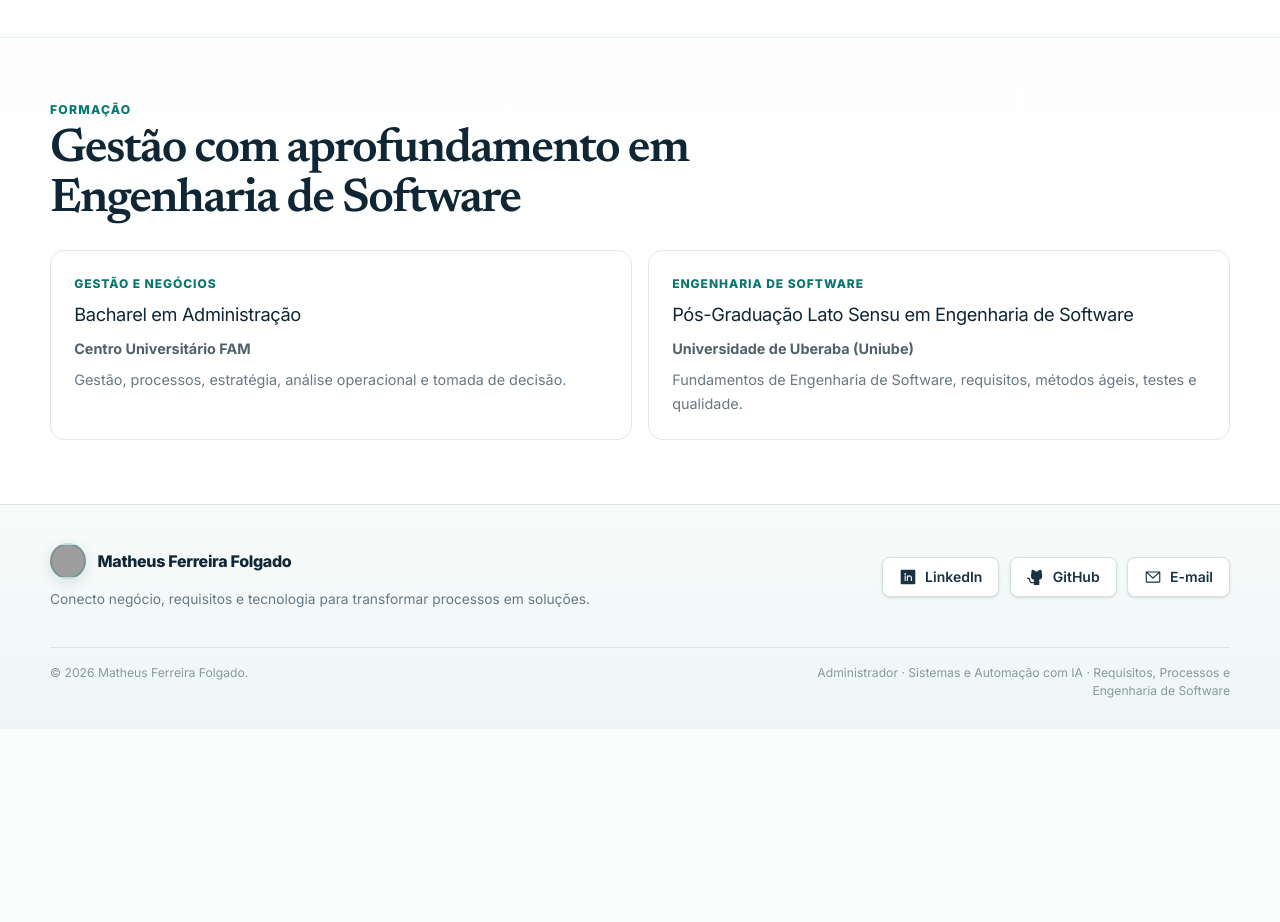
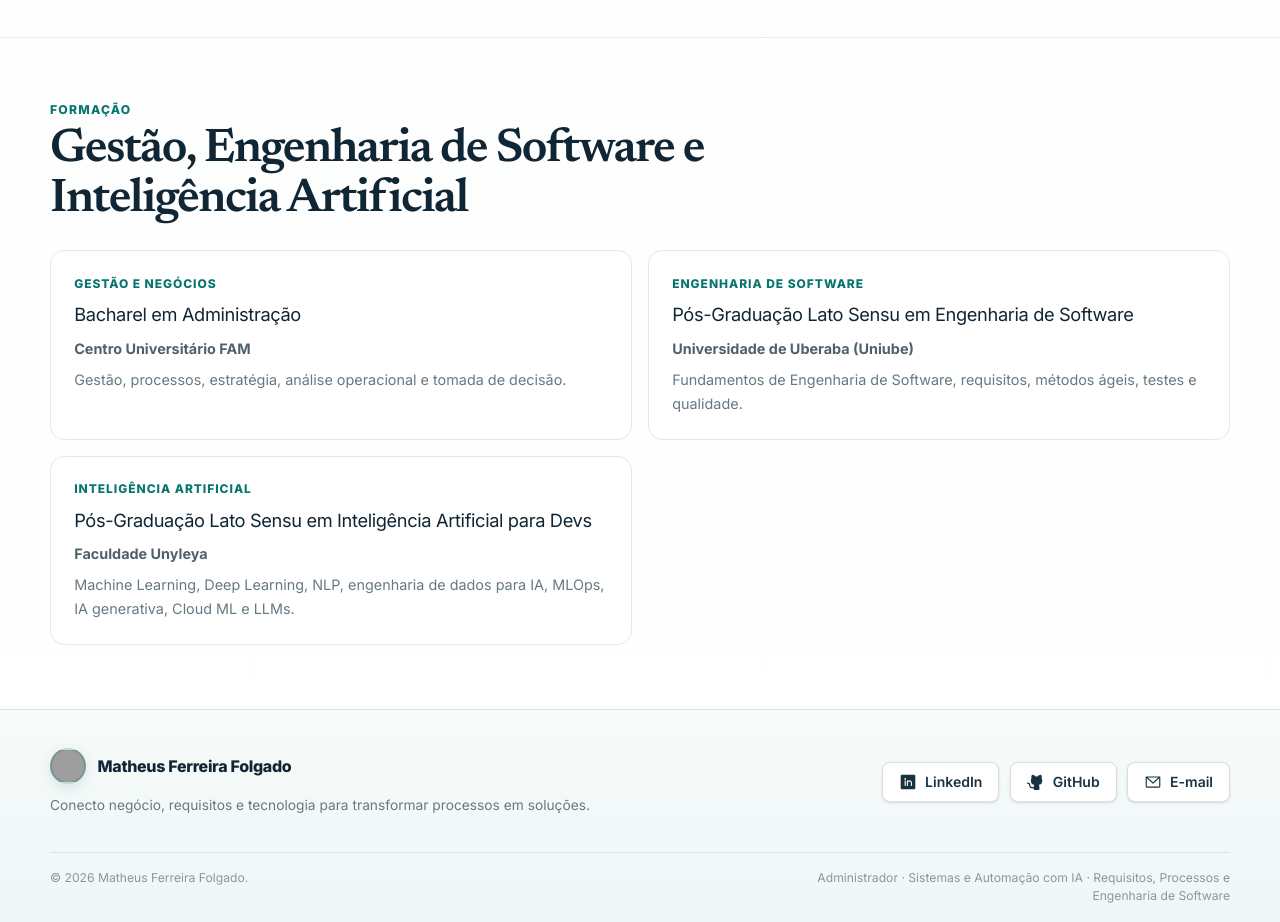
Before and after one commit to ofmrmatte/ofmrmatte, a Next.js app: page / in a window 1280 px wide. Shown: the part 2120-3042 px from the top of the page. Before the commit the page ends 2849 px from the top, so only its background shows below. Built offline with nearby package versions, Linux system fonts and the light colour scheme; grey boxes are pictures that could not be loaded.

Commit message:
Add AI postgraduate specialization to portfolio

```diff
--- a/app/page.tsx
+++ b/app/page.tsx
@@ -407,7 +407,7 @@ export default function Page() {
           <div className="section-heading formation-heading" data-reveal>
             <div>
               <span className="section-label">Formação</span>
-              <h2>Gestão com aprofundamento em Engenharia de Software</h2>
+              <h2>Gestão, Engenharia de Software e Inteligência Artificial</h2>
             </div>
           </div>
           <div className="formation-grid">
@@ -425,6 +425,14 @@ export default function Page() {
                 <h3>Pós-Graduação Lato Sensu em Engenharia de Software</h3>
                 <strong>Universidade de Uberaba (Uniube)</strong>
                 <p>Fundamentos de Engenharia de Software, requisitos, métodos ágeis, testes e qualidade.</p>
+              </CardContent>
+            </Card>
+            <Card className="formation-card" data-reveal>
+              <CardContent>
+                <span>Inteligência Artificial</span>
+                <h3>Pós-Graduação Lato Sensu em Inteligência Artificial para Devs</h3>
+                <strong>Faculdade Unyleya</strong>
+                <p>Machine Learning, Deep Learning, NLP, engenharia de dados para IA, MLOps, IA generativa, Cloud ML e LLMs.</p>
               </CardContent>
             </Card>
           </div>
```
